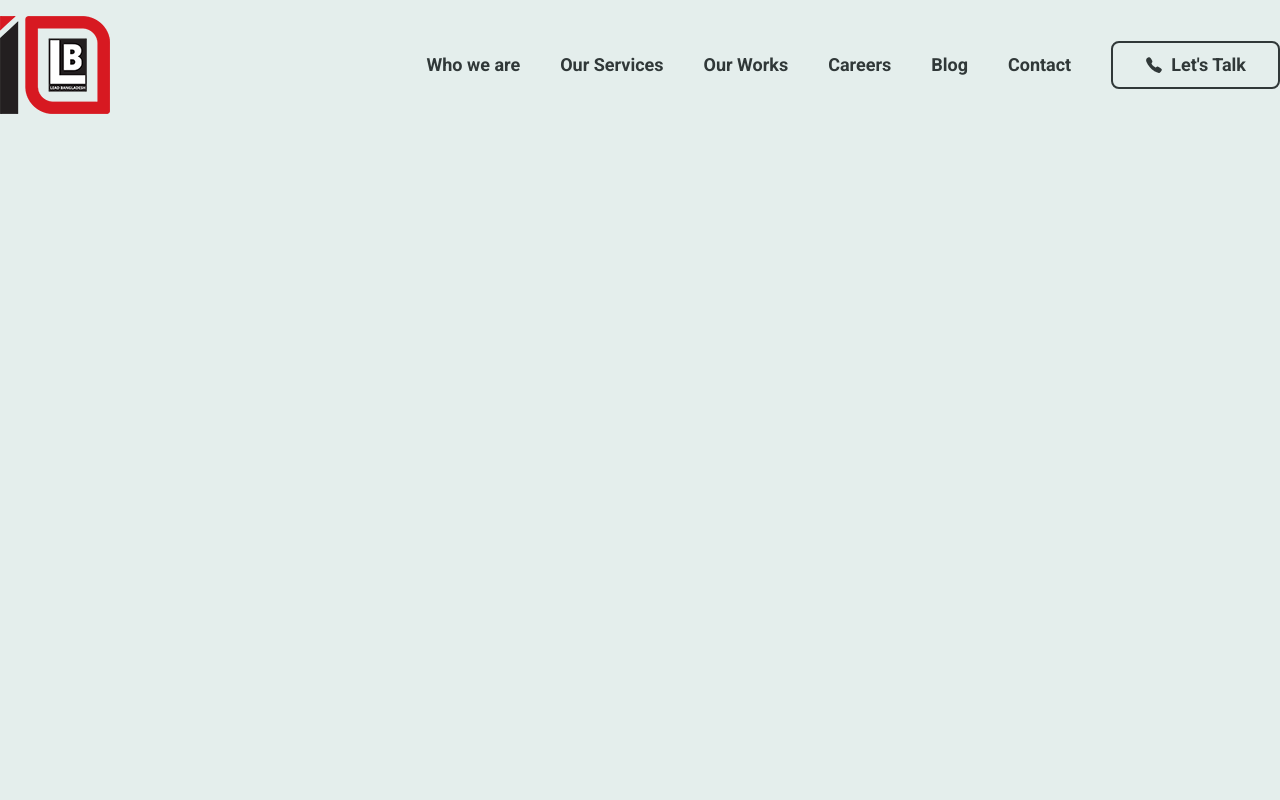
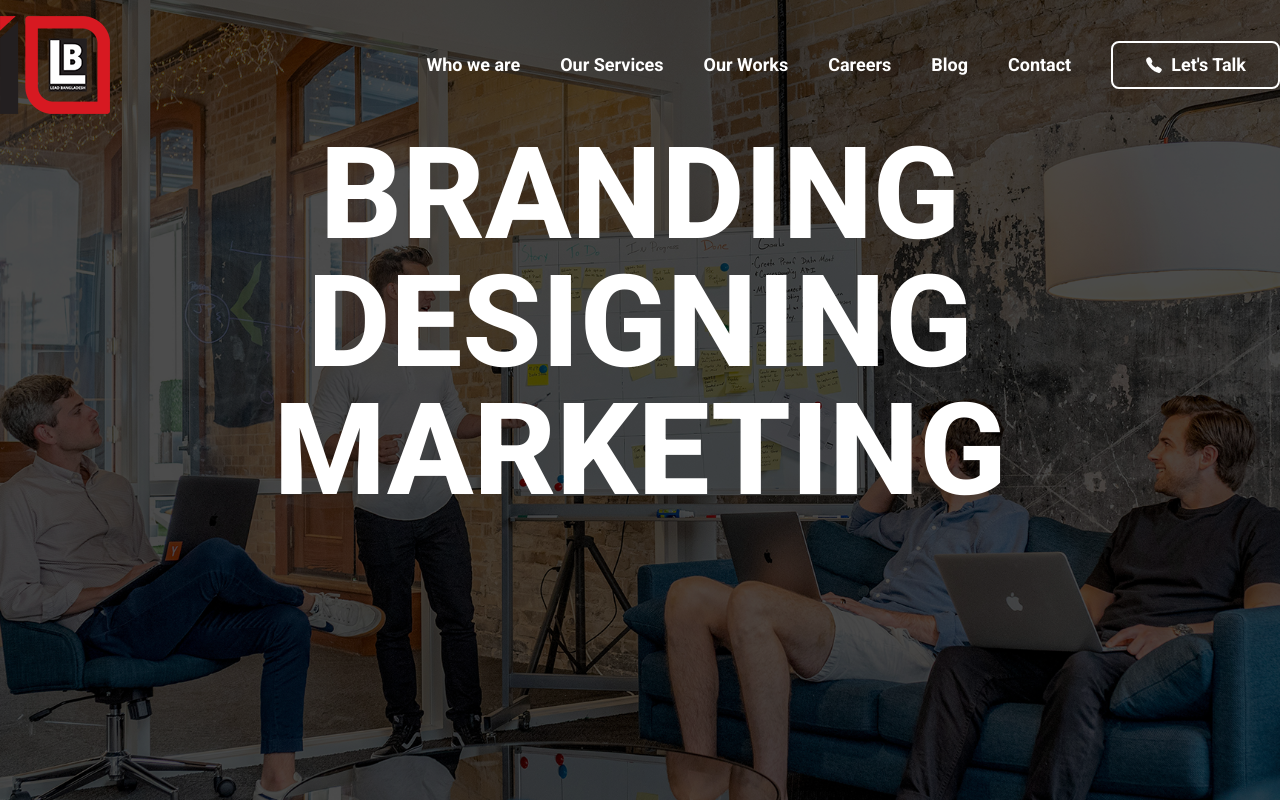
Before and after one commit to mdshahadad/demoLeadGlobal, a React (Vite) app: page / in a window 1280 px wide. Built offline with nearby package versions, Linux system fonts and the light colour scheme.

Commit message:
Add the background image at banner and overlay the navbar and banner textt

```diff
--- a/src/Components/Header/Banner/Banner.jsx
+++ b/src/Components/Header/Banner/Banner.jsx
@@ -1,5 +1,17 @@
 const Banner = () => {
-  return <div></div>;
+  return (
+    <div className="flex flex-col justify-center items-center">
+      <div>
+        <h1 className="uppercase text-9xl font-extrabold">Branding</h1>
+      </div>
+      <div>
+        <h1 className="uppercase text-9xl font-extrabold ">Designing</h1>
+      </div>
+      <div>
+        <h1 className="uppercase text-9xl font-extrabold">Marketing</h1>
+      </div>
+    </div>
+  );
 };
 
 export default Banner;
--- a/src/Components/Header/Navbar/Navbar.jsx
+++ b/src/Components/Header/Navbar/Navbar.jsx
@@ -23,13 +23,13 @@ const Navbar = () => {
           <img className="" src="../../../../public/10yrs-logo.png" alt="" />
         </NavLink>
       </div>
-      <div className="flex items-center gap-10 text-lg font-bold text-[#303838]">
+      <div className="flex items-center gap-10 text-lg font-bold text-white">
         {nav.map((n, index) => (
           <NavLink className={navClass} key={index} to={n.link}>
             {n.name}
           </NavLink>
         ))}
-        <button className="text-[#303838] border-2 border-[#303838] rounded-lg hover:text-[#D71921] hover:border-[#D71921] font-bold text-lg px-8 py-2 cursor-pointer flex items-center gap-2">
+        <button className="text-white border-2 border-white rounded-lg hover:text-[#D71921] hover:border-[#D71921] font-bold text-lg px-8 py-2 cursor-pointer flex items-center gap-2 duration-300">
           <IoCall />
           Let's Talk
         </button>
--- a/src/Components/Home/Home.jsx
+++ b/src/Components/Home/Home.jsx
@@ -1,10 +1,19 @@
 import React from "react";
 import Navbar from "../Header/Navbar/Navbar";
+import Banner from "../Header/Banner/Banner";
 
 const Home = () => {
   return (
     <div className="home-container">
-      <Navbar></Navbar>
+      <div
+        className={`"w-96 h-screen bg-[url('../../../public/bannerImg.jpg')] bg-cover bg-center bg-no-repeat"`}
+      >
+        <div className="absolute inset-0 bg-black/70"></div>
+        <div className="relative z-10 h-full text-white text-xl font-semibold">
+          <Navbar></Navbar>
+          <Banner></Banner>
+        </div>
+      </div>
     </div>
   );
 };
```
Also changed, not shown: public/bannerImg.jpg (added), 1 other file (tests, documents, lock files or other folders).
